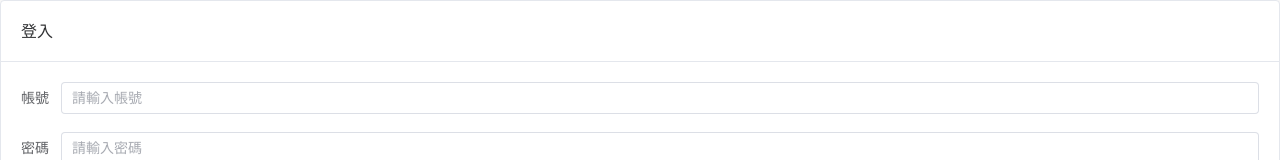
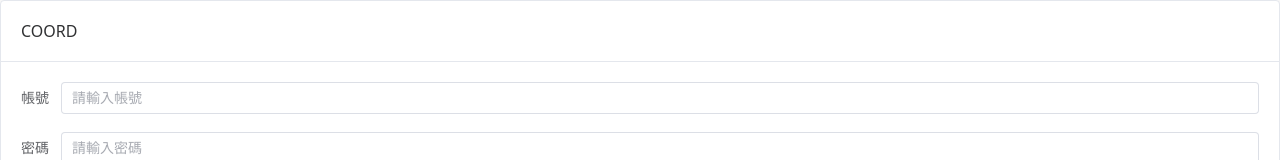
Before and after one commit to smme2009/VueJS-Vite-Shop, a Vue app: page /mgmt/login in a window 1280 px wide. Shown: the top 160 px of the page. Built offline with nearby package versions, Linux system fonts and the light colour scheme; what @ckeditor/ckeditor5-vue would draw is missing.

Commit message:
feat: 後台登入頁面增加Logo

```diff
--- a/src/components/mgmt/admin/login/Form.vue
+++ b/src/components/mgmt/admin/login/Form.vue
@@ -3,7 +3,14 @@
         <el-card class="w-96 !rounded-lg">
             <template #header>
                 <div class="card-header">
-                    <span>登入</span>
+                    <div class="flex justify-center">
+                        <router-link
+                            class="text-4xl font-bold text-transparent bg-clip-text bg-gradient-to-r from-rose-500 to-sky-500"
+                            :to="{ name: 'mgmtLogin' }"
+                        >
+                            COORD
+                        </router-link>
+                    </div>
                 </div>
             </template>
             <el-form-item label="帳號" :error="formErrMsg.account">
```
